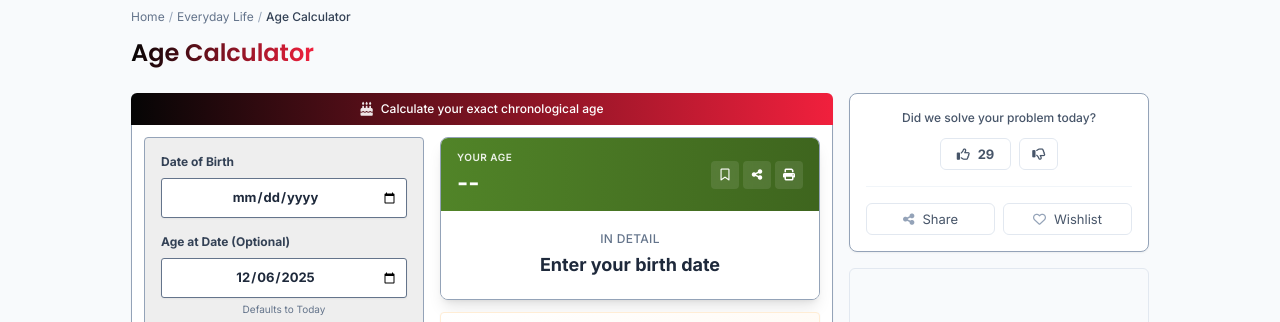
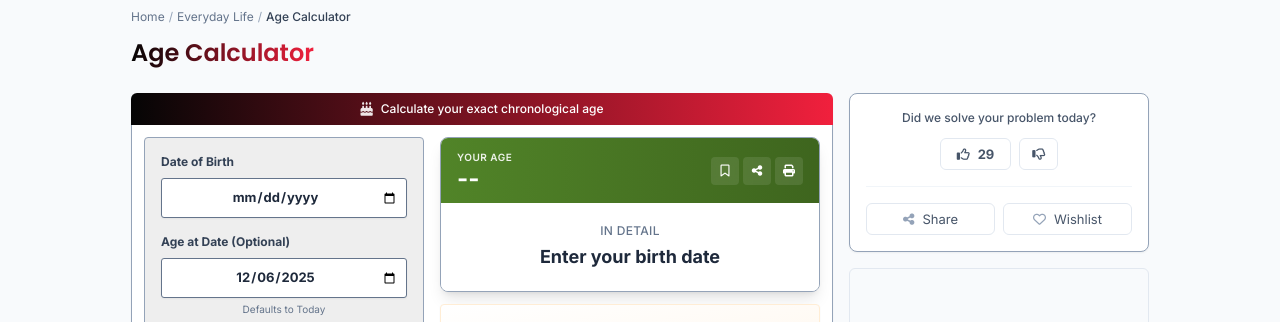
Before and after one commit to toolblaster/DailyCalc.org, a plain HTML site: page everyday-life/age-calculator.html in a window 1280 px wide. Shown: the part 110-432 px from the top of the page. Drawn offline with nearby package versions, Linux system fonts and the light colour scheme.

Commit message:
Update age-calculator.html

```diff
--- a/everyday-life/age-calculator.html
+++ b/everyday-life/age-calculator.html
@@ -116,7 +116,11 @@
                  <!-- Main Result Card -->
                  <div class="rounded-lg border border-slate-400 bg-white shadow-lg overflow-hidden flex flex-col">
                     <div class="result-header">
-                        <div><div class="result-label">Your Age</div><div class="result-value text-xl sm:text-2xl" id="resultMain">--</div></div>
+                        <div>
+                            <div class="result-label">Your Age</div>
+                            <!-- [2025-12-06] Removed manual 'text-xl sm:text-2xl' to use centralized .result-value size -->
+                            <div class="result-value" id="resultMain">--</div>
+                        </div>
                         <div class="calc-action-group">
                             <button id="saveBtn" class="calc-action-btn dark" title="Save Result"><i class="fa-regular fa-bookmark"></i></button>
                             <button id="shareBtn" class="calc-action-btn dark" title="Copy Link"><i class="fa-solid fa-share-nodes"></i></button>
```
